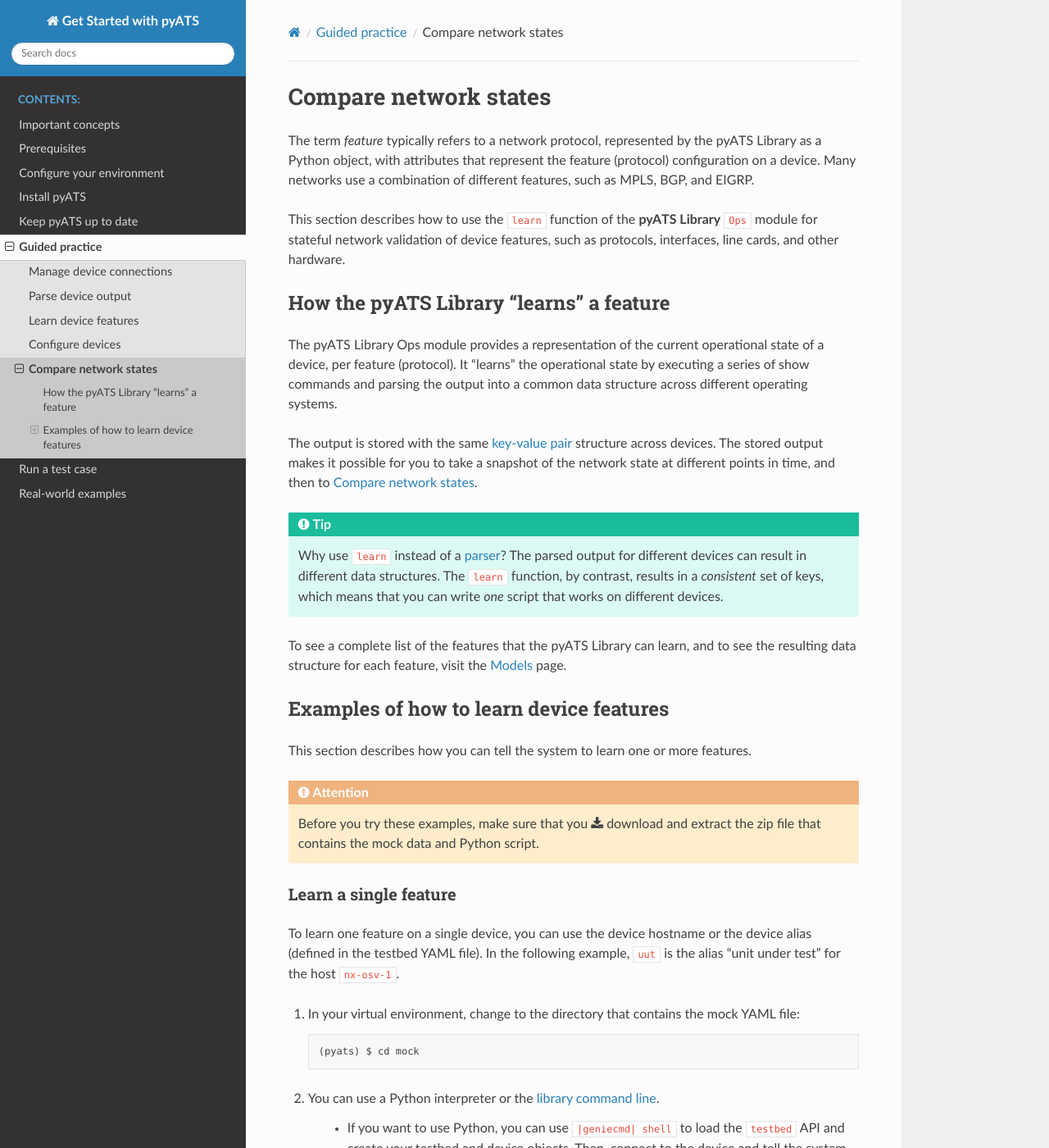
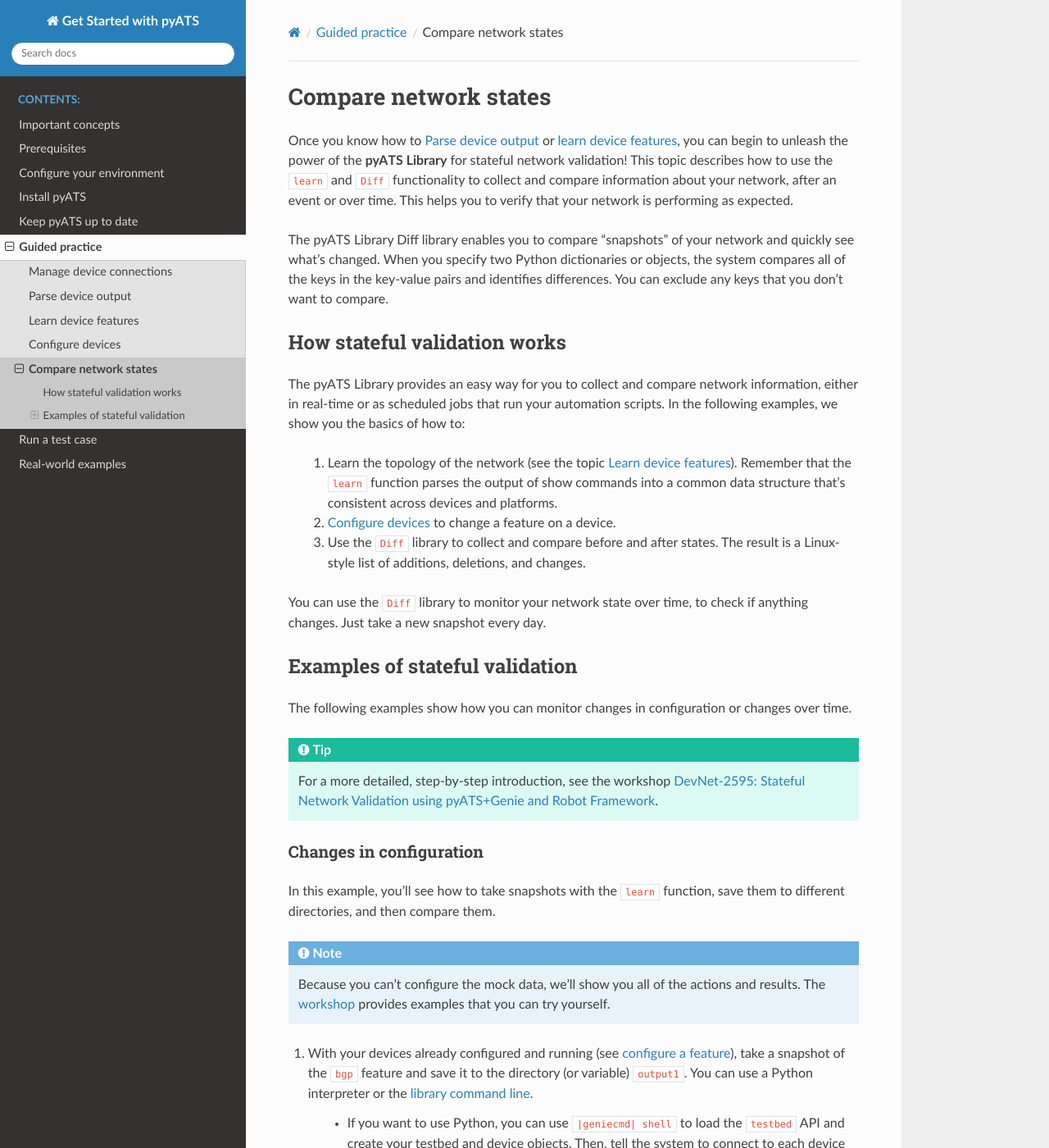
Before and after one commit to CiscoTestAutomation/getting-started, a Sphinx documentation site: the page built from source/quickstart/comparebeforeafter.rst, in a window 1280 px wide and 1400 px high. Shown: the whole window at 82% size. Built offline with Sphinx 7.4.7 and the Read the Docs theme 2.0.0, drawn with Linux system fonts in a browser that asks for light colours; pages that are not in the unit, such as notebooks, are missing from menus; some of the changed text lies outside the part shown.

Commit message:
Developed first sections of compare network states topic.

```diff
--- /dev/null
+++ b/source/definitions/def-diff.rst
@@ -0,0 +1 @@
+The |library| Diff library enables you to compare "snapshots" of your network and quickly see what's changed. When you specify two Python dictionaries or objects, the system compares all of the keys in the key-value pairs and identifies differences. You can exclude any keys that you don't want to compare.
--- a/source/quickstart/comparebeforeafter.rst
+++ b/source/quickstart/comparebeforeafter.rst
@@ -2,75 +2,106 @@
 
 Compare network states
 ======================
-.. include:: ../definitions/def_feature.rst
+Once you know how to :ref:`parse-output` or :ref:`learn device features <learn-features>`, you can begin to unleash the power of the |librarybold| for stateful network validation! This topic describes how to use the ``learn`` and ``Diff`` functionality to collect and compare information about your network, after an event or over time. This helps you to verify that your network is performing as expected.
 
-This section describes how to use the ``learn`` function of the |librarybold| ``Ops`` module for stateful network validation of device features, such as protocols, interfaces, line cards, and other hardware.
+.. include:: ../definitions/def-diff.rst
 
-.. _cli-learn:
+How stateful validation works
+-----------------------------
+The |library| provides an easy way for you to collect and compare network information, either in real-time or as scheduled jobs that run your automation scripts. In the following examples, we show you the basics of how to:
 
-How the |library| "learns" a feature
--------------------------------------
-.. include:: ../definitions/def_ops.rst
+ #. Learn the topology of the network (see the topic :ref:`learn-features`). Remember that the ``learn`` function parses the output of show commands into a common data structure that's consistent across devices and platforms.
+ #. :ref:`configure-devices` to change a feature on a device.
+ #. Use the ``Diff`` library to collect and compare before and after states. The result is a Linux-style list of additions, deletions, and changes.
 
-The output is stored with the same :term:`key-value pair` structure across devices. The stored output makes it possible for you to take a snapshot of the network state at different points in time, and then to :ref:`compare-network-states`.
+You can use the ``Diff`` library to monitor your network state over time, to check if anything changes. Just take a new snapshot every day.
 
-.. tip:: Why use ``learn`` instead of a :term:`parser`? The parsed output for different devices can result in different data structures. The ``learn`` function, by contrast, results in a *consistent* set of keys, which means that you can write *one* script that works on different devices.
 
-To see a complete list of the features that the |library| can learn, and to see the resulting data structure for each feature, visit the `Models <https://pubhub.devnetcloud.com/media/genie-feature-browser/docs/#/models>`_ page.
+Examples of stateful validation
+-------------------------------
+The following examples show how you can monitor changes in configuration or changes over time.
 
-Examples of how to learn device features
-----------------------------------------
-This section describes how you can tell the system to learn one or more features.
+.. tip:: For a more detailed, step-by-step introduction, see the workshop `DevNet-2595: Stateful Network Validation using pyATS+Genie and Robot Framework <https://github.com/CiscoTestAutomation/CL-DevNet-2595/blob/master/README.md>`_.
 
-.. attention:: Before you try these examples, make sure that you :download:`download and extract the zip file <mock.zip>` that contains the mock data and Python script.
+Changes in configuration
+^^^^^^^^^^^^^^^^^^^^^^^^
+In this example, you'll see how to take snapshots with the ``learn`` function, save them to different directories, and then compare them.
 
-Learn a single feature
-^^^^^^^^^^^^^^^^^^^^^^
-To learn one feature on a single device, you can use the device hostname or the device alias (defined in the testbed YAML file). In the following example, ``uut`` is the alias "unit under test" for the host ``nx-osv-1``.
+.. note:: Because you can't configure the mock data, we'll show you all of the actions and results. The `workshop <https://github.com/CiscoTestAutomation/CL-DevNet-2595/blob/master/README.md>`_ provides examples that you can try yourself.
 
-#. In your virtual environment, change to the directory that contains the mock YAML file::
+#. With your devices already configured and running (see :ref:`configure a feature <config-feature>`), take a snapshot of the ``bgp`` feature and save it to the directory (or variable) ``output1``. You can use a Python interpreter or the :term:`library command line`.
 
-    (pyats) $ cd mock
+    * If you want to use Python, you can use ``|geniecmd| shell`` to load the ``testbed`` API and create your testbed and device objects. Then, tell the system to connect to each device and to learn the specified feature::
 
-#. You can use a Python interpreter or the :term:`library command line`.
+       (pyats) $ genie shell --testbed-file tb.yaml
+          >>> output1 = {}
+          >>> for name, dev in tb.devices.items():
+          ...     dev.connect()
+          ...     output1[name] = {}
+          ...     output1[name]['bgp'] = dev.learn('bgp')
+          ...
 
-    * If you want to use Python, you can use ``|geniecmd| shell`` to load the ``testbed`` API and create your testbed and device objects. Then, connect to the device and tell the system to learn the feature. In this example, the system stores the output as a Python dictionary in the variable ``output``::
-
-       (pyats) $ genie shell --testbed-file mock.yaml
-          >>> dev = testbed.devices['uut']
-          >>> dev.connect()
-          >>> output = dev.learn('ospf')
-
-      *Result*: The system displays a summary of the parsed ``show`` commands that ran. |br| |br|
+      This example uses a Python ``for`` loop to execute each statement on all devices in the testbed. The system stores the feature information in Python dictionaries, each identified by the device name. |br| |br|
 
     * If you want to use the CLI::
 
-      (pyats) $ |geniecmd| learn ospf --testbed-file mock.yaml --devices uut --output output_folder
+       (pyats) $ |geniecmd| learn "bgp" --testbed-file tb.yaml --output output1
 
-      *Result*: The system connects to the device, runs the show commands, stores the output in JSON format in the specified directory, and displays a "Learn Summary" that shows the names of the output files. These include:
+      *Result*: Within the output directory, the system creates the output files and displays a summary for each device.
 
-          * Connection log
-          * Structured JSON output
-          * Device console output |br| |br|
+#. Change a device configuration. For example, shut down an interface.
 
-          .. code-block:: text
+#. Repeat step 1 to take another snapshot, but specify a different output directory or variable, such as ``output_2``.
 
-                +==============================================================================+
-                | Genie Learn Summary for device nx-osv-1                                      |
-                +==============================================================================+
-                |  Connected to nx-osv-1                                                       |
-                |  -   Log: output_folder/connection_uut.txt                                   |
-                |------------------------------------------------------------------------------|
-                |  Learnt feature 'ospf'                                                       |
-                |  -  Ops structure:  output_folder/ospf_nxos_nx-osv-1_ops.txt                 |
-                |  -  Device Console: output_folder/ospf_nxos_nx-osv-1_console.txt             |
-                |==============================================================================|
+#. Compare the two snapshots:
 
-      To see the structured data, use a text editor to open the file ``output_folder/ospf_nxos_nx-osv-1_ops.txt``.
+    * Python::
+
+        >>> from genie.utils.diff import Diff
+        >>> diff = Diff(output1.info, output2.info)
+        >>> diff.findDiff()
+        >>> print(diff)
+
+    * |library| CLI::
+
+       $ (pyats) genie diff output1 output2
+
+      *Result*: The system displays any differences:
+
+      .. code-block:: text
+
+        more output/diff_bgp_nxos_nxos-osv-1_ops.txt
+        --- output1/bgp_nxos_nxos-osv-1_ops.txt
+        +++ output2/bgp_nxos_nxos-osv-1_ops.txt
+        info:
+        instance:
+        default:
+        vrf:
+            default:
+            neighbor:
+            50.1.1.101:
+            address_family:
+                ipv4 multicast:
+        +         session_state: active
+        -         session_state: idle
+                ipv4 unicast:
+        +         session_state: active
+        -         session_state: idle
+
+
+
+Changes over time
+^^^^^^^^^^^^^^^^^
+In this example, you can see how to
+
+
+.. tip :: You can also :ref:`parse the output <parse-output>` at two different points in time and then use ``diff`` to compare the output.
+
+
 
 See also...
 *a list of relevant links*
-|
-* link 1
-* link 2
-* link 3
+
+ * Master workshop: https://github.com/CiscoTestAutomation/CL-DevNet-2595/blob/master/workshop.md
+ * More ``Diff`` examples: https://pubhub.devnetcloud.com/media/genie-docs/docs/cli/genie_diff.html#genie-diff
+ * link 3
--- a/source/quickstart/configuredevices.rst
+++ b/source/quickstart/configuredevices.rst
@@ -130,7 +130,9 @@
         >>> nxos_interface = Interface(device=uut, name='Ethernet4/4')
 
 
-#. Configure all of the features on all of your testbed devices, line by line. At this point, we provide examples as you cannot run the ``testbed.build_config`` command on the mock data. This example shows two devices, each with its own interface.
+#. Configure all of the features on all of your testbed devices, line by line.
+
+   At this point, we provide examples because you cannot run the ``testbed.build_config`` command on the mock data. This example shows two devices, each with its own interface.
 
    .. tip:: Remember that you will need to refer to the feature `model <https://pubhub.devnetcloud.com/media/genie-feature-browser/docs/#/models>`_ page to know which attributes (keys) you can configure.
 
--- a/source/quickstart/keyconcepts.rst
+++ b/source/quickstart/keyconcepts.rst
@@ -69,6 +69,9 @@
    Conf
     .. include:: ../definitions/def_conf.rst
 
+   Diff
+    .. include:: ../definitions/def-diff.rst
+
    Robot Framework
     Robot Framework is a generic Python test automation framework that focuses on acceptance test automation using English-like, easy-to-use keywords to define test cases.
 
```
